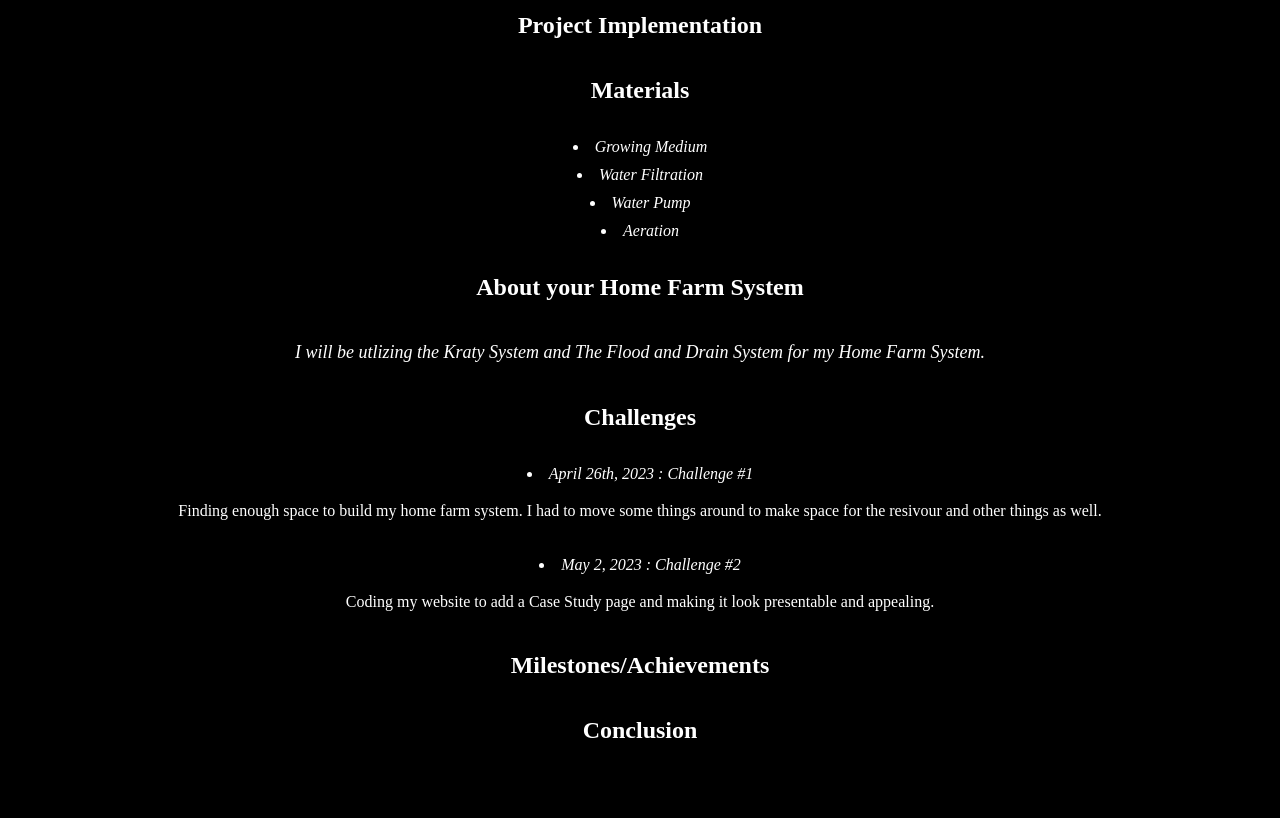
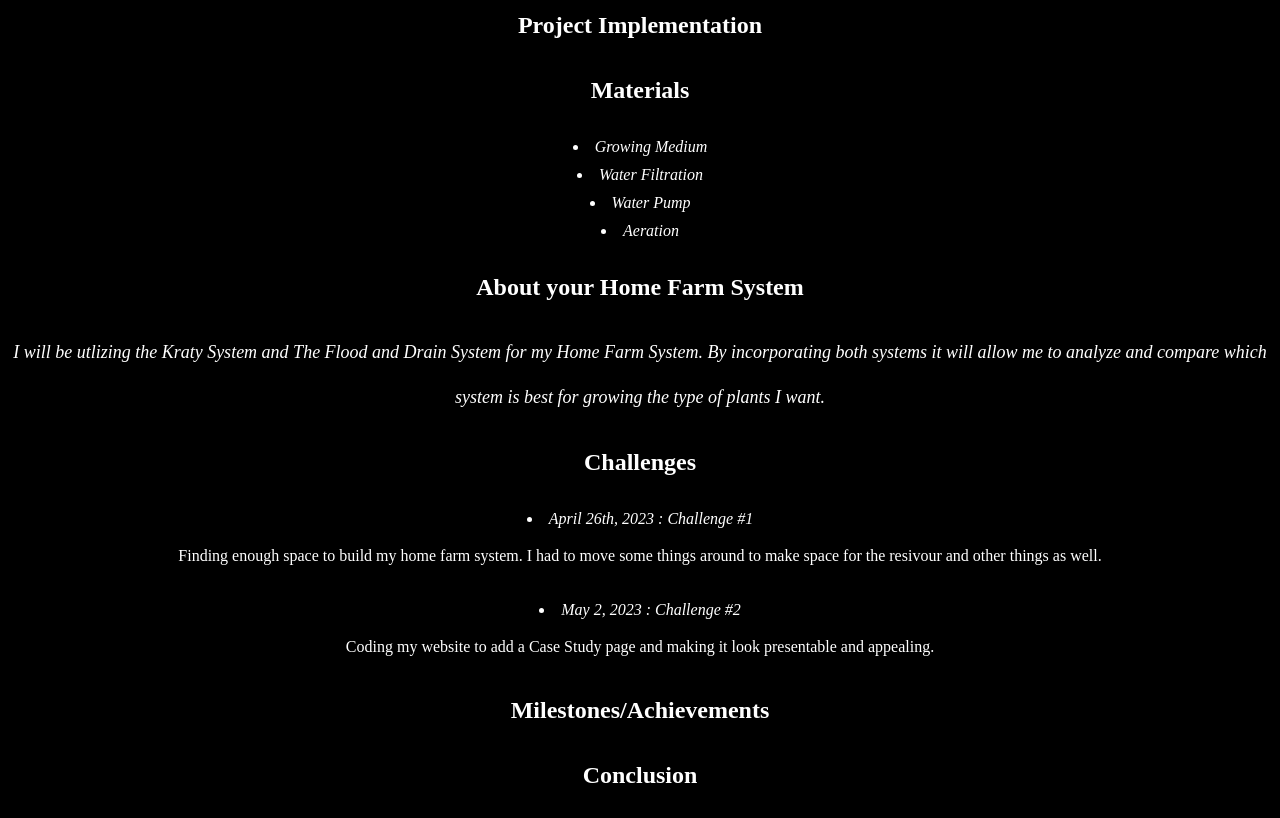
Before and after one commit to davidsmith2134/Case-Study, a plain HTML site: page index.html in a window 1280 px wide. Shown: the part 1100-1918 px from the top of the page. Before the commit the page ends 1873 px from the top, so only its background shows below. Drawn offline with Linux system fonts and the light colour scheme.

```diff
--- a/index.html
+++ b/index.html
@@ -93,7 +93,7 @@ img {
   <section>
     <h2> About your Home Farm System </h2>
     <p>
-      I will be utlizing the Kraty System and The Flood and Drain System for my Home Farm System.
+      I will be utlizing the Kraty System and The Flood and Drain System for my Home Farm System. By incorporating both systems it will allow me to analyze and compare which system is best for growing the type of plants I want.
     </p>
   </section>
 
```
